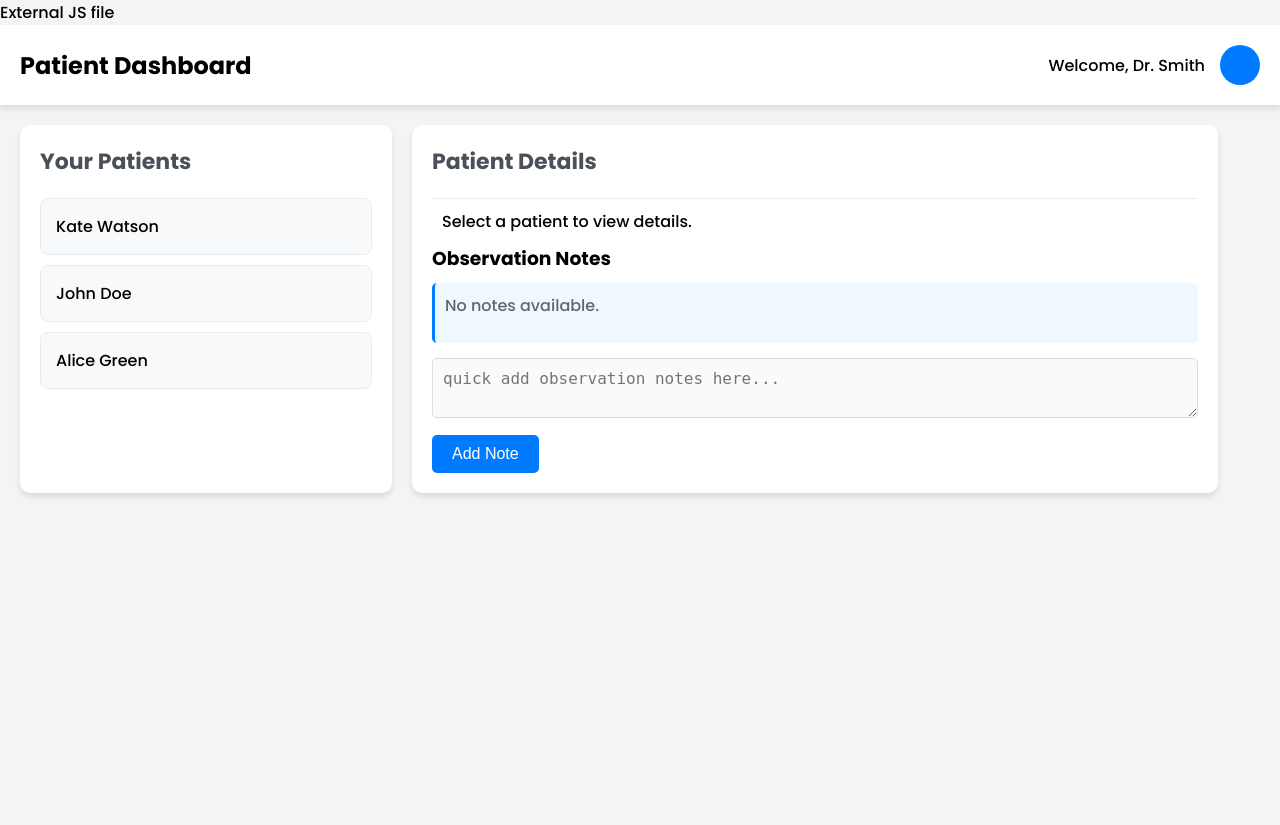
After one commit to KrishPatel01/HFIWS_Group-20_CaRe, a PHP site: page /patientView.html in a window 1280 px wide. The commit adds this page. Run offline with PHP 8.4, Linux system fonts and the light colour scheme; some libraries are stand-ins or nearby versions.

Commit message:
adding patient view for therapists

```diff
--- a/groups.css
+++ b/groups.css
@@ -7,7 +7,8 @@ body {
 .container {
     display: flex;
     justify-content: space-between;
-    margin: 20px;
+    padding: 20px;
+    background-color: #f0f0f0;
 }
 
 .header {
--- /dev/null
+++ b/patientView.css
@@ -0,0 +1,206 @@
+* {
+    margin: 0;
+    padding: 0;
+    box-sizing: border-box;
+}
+
+body {
+    font-family: 'Poppins', sans-serif;
+    background-color: #f4f4f4;
+}
+
+.wrapper {
+    height: 100vh;
+}
+
+.sidebar {
+    width: 250px;
+    background-color: #343a40;
+    color: white;
+    display: flex;
+    flex-direction: column;
+    justify-content: space-between;
+    padding: 20px;
+}
+
+.sidebar-header {
+    margin-bottom: 40px;
+}
+
+.sidebar h2 {
+    font-weight: 500;
+    color: #fff;
+    text-align: center;
+}
+
+.nav-list {
+    list-style-type: none;
+}
+
+.nav-item {
+    padding: 15px 20px;
+    color: #adb5bd;
+    text-decoration: none;
+    display: flex;
+    align-items: center;
+    border-radius: 8px;
+    margin-bottom: 20px;
+}
+
+.nav-item i {
+    margin-right: 10px;
+}
+
+.nav-item:hover, .nav-item.active {
+    background-color: #495057;
+    color: white;
+    cursor: pointer;
+}
+
+.top-bar {
+    background-color: #fff;
+    padding: 20px;
+    display: flex;
+    justify-content: space-between;
+    align-items: center;
+    box-shadow: 0 4px 6px rgba(0, 0, 0, 0.1);
+}
+
+.top-bar h1 {
+    font-size: 24px;
+    font-weight: 700;
+}
+
+.user-greeting {
+    display: flex;
+    align-items: center;
+}
+
+.user-greeting p {
+    margin-right: 15px;
+    font-weight: 500;
+}
+
+.user-avatar {
+    width: 40px;
+    height: 40px;
+    background-color: #007bff;
+    border-radius: 50%;
+}
+
+.main-content {
+    padding: 20px;
+    display: flex;
+    flex-grow: 1;
+}
+
+.patients-list {
+    width: 30%;
+    background-color: #fff;
+    padding: 20px;
+    margin-right: 20px;
+    border-radius: 10px;
+    box-shadow: 0 4px 6px rgba(0, 0, 0, 0.1);
+}
+
+.patients-list ul {
+    list-style-type: none;
+    padding: 0;
+}
+
+.patients-list li {
+    padding: 15px;
+    margin-bottom: 10px;
+    background-color: #f8f9fa;
+    border-radius: 8px;
+    border: 1px solid #e9ecef;
+    cursor: pointer;
+    font-weight: 500;
+}
+
+.patients-list li:hover {
+    background-color: #e2e6ea;
+}
+
+.patient-details {
+    width: 65%;
+    background-color: #fff;
+    padding: 20px;
+    border-radius: 10px;
+    box-shadow: 0 4px 6px rgba(0, 0, 0, 0.1);
+}
+
+#patient-info {
+    padding: 10px;
+    border-top: 1px solid #e9ecef;
+    margin-top: 20px;
+}
+
+#patient-info div {
+    margin-bottom: 10px;
+    padding: 8px 12px;
+    border: 1px solid #ddd;
+    border-radius: 5px;
+    background-color: #f9f9f9;
+}
+
+h2 {
+    font-size: 22px;
+    font-weight: 600;
+    margin-bottom: 20px;
+    color: #495057;
+}
+
+#observation-notes {
+    margin-top: 10px;
+    padding: 10px;
+    background-color: #f0f8ff;
+    border-left: 3px solid #007BFF;
+    border-radius: 5px;
+    min-height: 60px;
+}
+
+#observation-notes div {
+    background-color: #e9f2ff;
+    padding: 10px;
+    margin-bottom: 5px;
+    border-radius: 5px;
+}
+
+#observation-notes p {
+    color: #666;
+    margin: 0;
+}
+
+#new-note {
+    margin-top: 15px;
+    width: 100%;
+    padding: 10px;
+    font-size: 16px;
+    border: 1px solid #ddd;
+    border-radius: 5px;
+    background-color: #fafafa;
+    transition: all 0.3s ease;
+}
+
+#new-note:focus {
+    border-color: #007BFF;
+    background-color: #fff;
+    outline: none;
+}
+
+.notes-btn {
+    margin-top: 10px;
+    background-color: #007BFF;
+    color: #fff;
+    padding: 10px 20px;
+    border: none;
+    border-radius: 5px;
+    cursor: pointer;
+    transition: all 0.3s ease;
+    font-size: 16px;
+}
+
+.notes-btn:hover {
+    background-color: #0056b3;
+}
--- /dev/null
+++ b/patientView.html
@@ -0,0 +1,52 @@
+<!DOCTYPE html>
+<html lang="en">
+<head>
+    <meta charset="UTF-8">
+    <meta name="viewport" content="width=device-width, initial-scale=1.0">
+    <title>Therapist Dashboard</title>
+    <link rel="stylesheet" href="patientView.css">
+    <link href="https://fonts.googleapis.com/css2?family=Poppins:wght@300;500;700&display=swap" rel="stylesheet">
+    <script defer src="https://kit.fontawesome.com/a076d05399.js"></script>
+    <script defer src="patientView.js"></script> External JS file
+</head>
+<body>
+    <div class="wrapper">
+
+
+        <div class="content">
+            <header class="top-bar">
+                <h1>Patient Dashboard</h1>
+                <div class="user-greeting">
+                    <p>Welcome, Dr. Smith</p>
+                    <div class="user-avatar"></div>
+                </div>
+            </header>
+
+            <div class="main-content">
+                <div class="patients-list">
+                    <h2>Your Patients</h2>
+                    <ul>
+                        <li onclick="showPatientDetails('Kate Watson')">Kate Watson</li>
+                        <li onclick="showPatientDetails('John Doe')">John Doe</li>
+                        <li onclick="showPatientDetails('Alice Green')">Alice Green</li>
+                    </ul>
+                </div>
+
+                <div class="patient-details" id="patient-details">
+                    <h2>Patient Details</h2>
+                    <div id="patient-info">
+                        <p>Select a patient to view details.</p>
+                    </div>
+                    <h3>Observation Notes</h3>
+                    <div id="observation-notes">
+                        <p>No notes available.</p>
+                    </div>
+                    <textarea id="new-note" class="observation-text" placeholder="quick add observation notes here..."></textarea>
+                    <button class="notes-btn" onclick="addObservationNote()">Add Note</button>
+                </div>
+            </div>
+        </div>
+    </div>
+
+</body>
+</html>
--- /dev/null
+++ b/patientView.js
@@ -0,0 +1,88 @@
+const patientData = {
+    "Kate Watson": {
+        "Journal": "Feeling calm and positive.",
+        "Sleep Cycle": "8 hours",
+        "Exercise": "30 minutes of yoga",
+        "Eating Habits": "Healthy, balanced meals",
+        "Affirmation": "I am in control of my life.",
+        "ObservationNotes": [
+            "Noted improvement in sleep habits.",
+            "Patient is responding well to therapy."
+        ]
+    },
+    "John Doe": {
+        "Journal": "Feeling anxious.",
+        "Sleep Cycle": "6 hours",
+        "Exercise": "1 hour gym workout",
+        "Eating Habits": "Skipped lunch, ate fast food",
+        "Affirmation": "I can manage my stress.",
+        "ObservationNotes": [
+            "High levels of anxiety. Needs stress management techniques."
+        ]
+    },
+    "Alice Green": {
+        "Journal": "Excited about the week ahead.",
+        "Sleep Cycle": "7 hours",
+        "Exercise": "30 minutes jogging",
+        "Eating Habits": "Fruit, vegetables, and grains",
+        "Affirmation": "I attract positive energy.",
+        "ObservationNotes": [
+            "Very positive mood. Good progress in physical health."
+        ]
+    }
+};
+
+let currentPatient = '';
+
+// Function to display the patient's details
+function showPatientDetails(patientName) {
+    currentPatient = patientName;
+    const patientDetailsDiv = document.getElementById("patient-info");
+    const observationNotesDiv = document.getElementById("observation-notes");
+    patientDetailsDiv.innerHTML = '';
+    observationNotesDiv.innerHTML = '';
+
+    const data = patientData[patientName];
+
+    if (data) {
+        for (const [key, value] of Object.entries(data)) {
+            if (key !== "ObservationNotes") {
+                const detailDiv = document.createElement("div");
+                detailDiv.innerHTML = `<strong>${key}:</strong> ${value}`;
+                patientDetailsDiv.appendChild(detailDiv);
+            }
+        }
+
+        // Add observation notes
+        if (data.ObservationNotes && data.ObservationNotes.length > 0) {
+            data.ObservationNotes.forEach(note => {
+                const noteDiv = document.createElement("div");
+                noteDiv.innerHTML = `• ${note}`;
+                observationNotesDiv.appendChild(noteDiv);
+            });
+        } else {
+            observationNotesDiv.innerHTML = '<p>No notes available.</p>';
+        }
+    } else {
+        patientDetailsDiv.innerText = "No data available for this patient.";
+    }
+}
+
+// Function to add observation notes
+function addObservationNote() {
+    const newNoteInput = document.getElementById("new-note");
+    const newNote = newNoteInput.value.trim();
+
+    if (newNote && currentPatient) {
+        if (!patientData[currentPatient].ObservationNotes) {
+            patientData[currentPatient].ObservationNotes = [];
+        }
+        patientData[currentPatient].ObservationNotes.push(newNote);
+
+        showPatientDetails(currentPatient);
+
+        newNoteInput.value = '';
+    } else {
+        alert('Please select a patient and enter a note.');
+    }
+}
--- a/style1.css
+++ b/style1.css
@@ -37,12 +37,12 @@ header {
     border-radius: 50%;
 }
 
-/* Container */
 .container {
     display: flex;
     justify-content: space-between;
     padding: 20px;
     height: calc(100vh - 80px);
+    background-color: #f0f0f0;
 }
 
 .patient-list {
```
Also changed, not shown: groups.js (+25 -0 lines).
